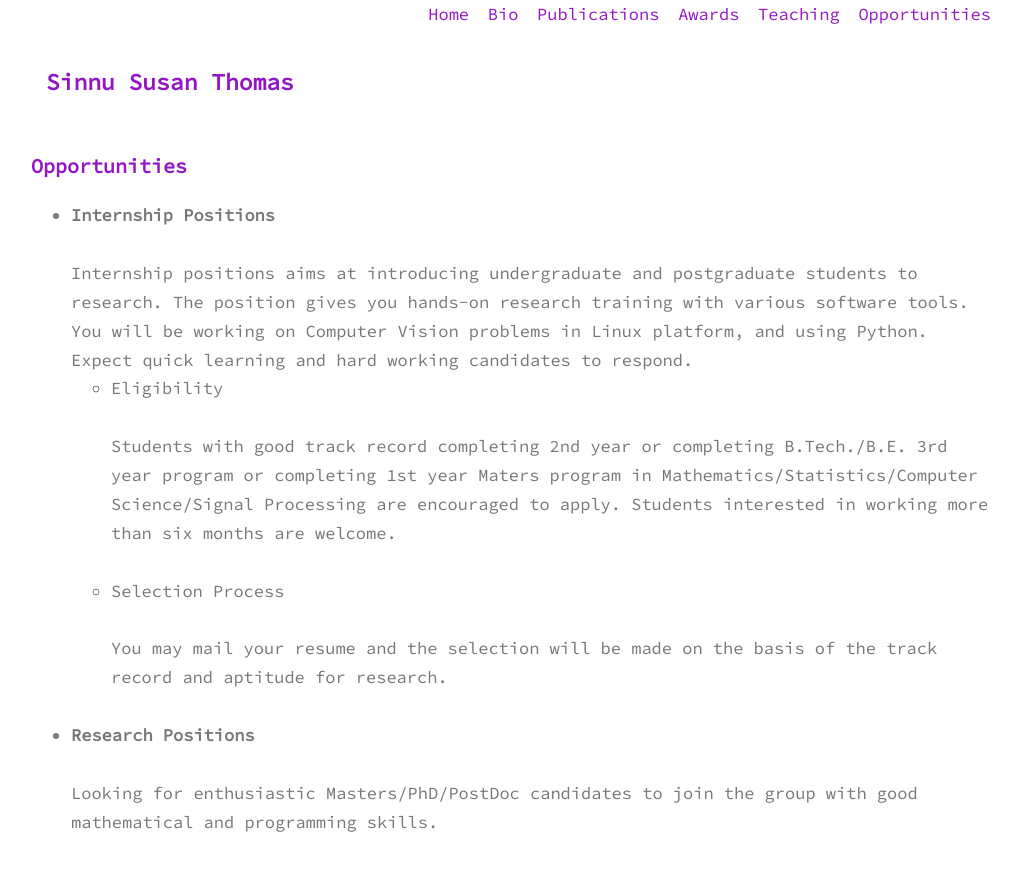
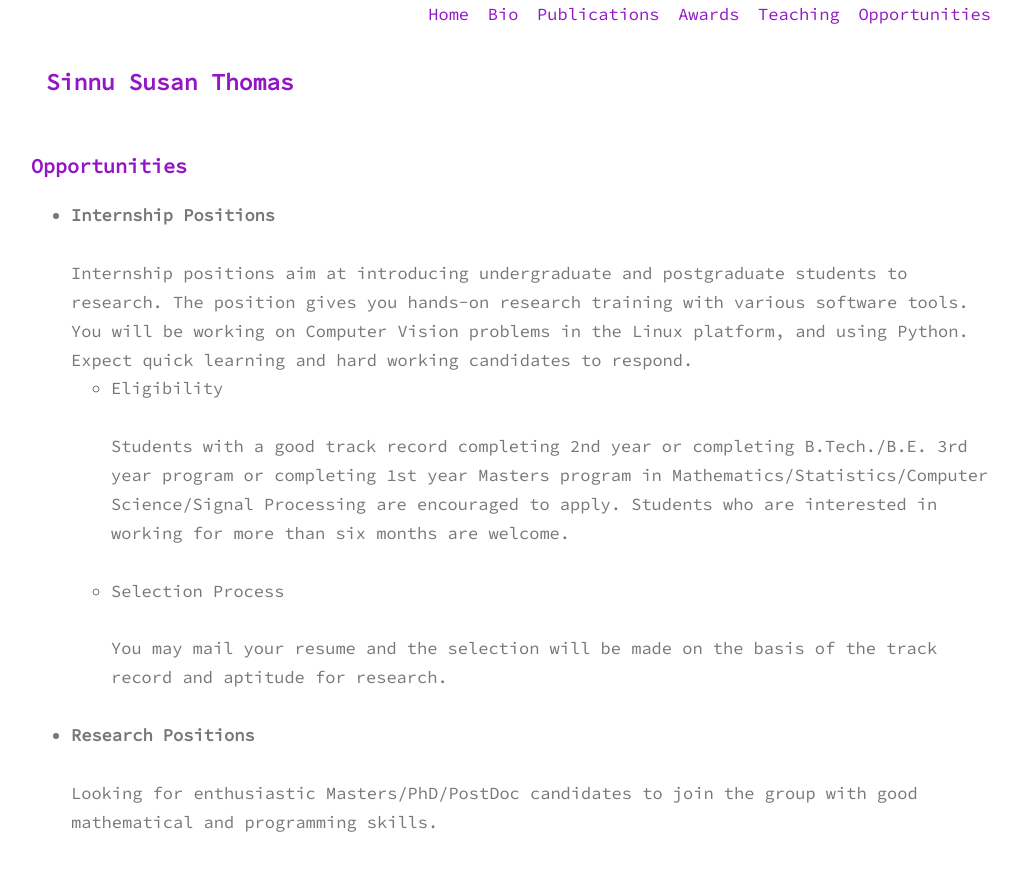
Before and after one commit to sinnuthomas/sinnuthomas.github.io, a Jekyll site: the page built from opportunities.md, in a window 1280 px wide. Shown: the top 871 px of the page, without its empty margins (129-1150 px from the left). Built offline with Jekyll 4.4.1, drawn with Linux system fonts in a browser that asks for light colours.

Commit message:
Update opportunities.md

```diff
--- a/opportunities.md
+++ b/opportunities.md
@@ -6,10 +6,10 @@ permalink: /opportunities/
 
 * **Internship Positions**
   <br/><br/>
-Internship positions aims at introducing undergraduate and postgraduate students to research. The position gives you hands-on research training with various software tools.  You will be working on Computer Vision problems in Linux platform, and using Python. Expect quick learning and hard working candidates to respond.
+Internship positions aim at introducing undergraduate and postgraduate students to research. The position gives you hands-on research training with various software tools.  You will be working on Computer Vision problems in the Linux platform, and using Python. Expect quick learning and hard working candidates to respond.
   * Eligibility
   <br/><br/>
-  Students with good track record completing 2nd year or completing B.Tech./B.E. 3rd year program or completing 1st year  Maters program in Mathematics/Statistics/Computer Science/Signal Processing are encouraged to apply. Students interested in working more than six months are welcome.
+  Students with a good track record completing 2nd year or completing B.Tech./B.E. 3rd year program or completing 1st year  Masters program in Mathematics/Statistics/Computer Science/Signal Processing are encouraged to apply. Students who are interested in working for more than six months are welcome.
   <br/><br/>
   * Selection Process
   <br/><br/>
```
